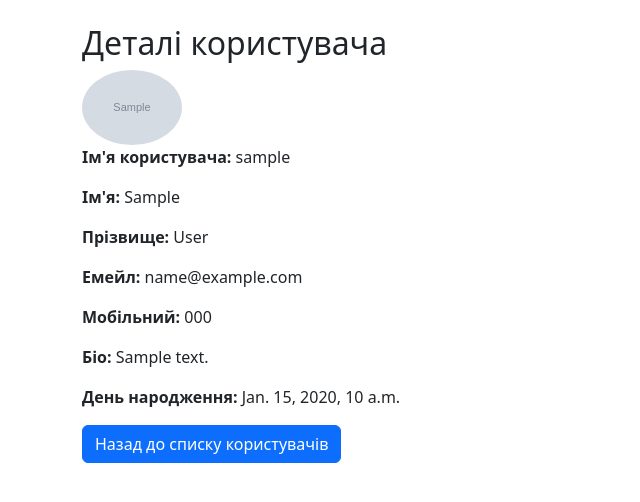
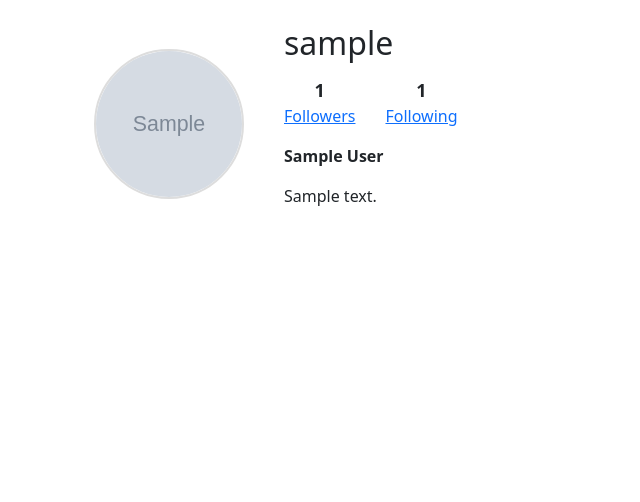
Before and after one commit to Rokit8481/social-network, a Django app: template templates/accounts/user_detail.html in a window 1280 px wide. Shown: the part 56-558 px from the top of the page, without its empty margins (0-640 px from the left). Run offline with Django 5.2, Linux system fonts and the light colour scheme; the template is opened without the code that fills it: most values are stand-ins (such as "Sample title", 1, 10 or a date in 2020); grey boxes marked "Sample" are stand-in pictures.

Commit message:
Add follow system and logic, changes in templates, other few changes

```diff
--- a/accounts/admin.py
+++ b/accounts/admin.py
@@ -1,4 +1,5 @@
 from django.contrib import admin
-from .models import UserProfile
+from .models import UserProfile, Follow
 
+admin.site.register(Follow)
 admin.site.register(UserProfile)
--- a/accounts/urls.py
+++ b/accounts/urls.py
@@ -6,5 +6,6 @@ urlpatterns = [
     path('login/', CustomLoginView.as_view(), name='login'),
     path('logout/', CustomLogoutView.as_view(), name='logout'),
     path('', UsersListView.as_view(), name='users_list'),
-    path('profile/<slug:slug>/', UserDetailView.as_view(), name='user_detail'),
+    path('user/<slug:slug>/', UserDetailView.as_view(), name='user_detail'),
+    path('user/<slug:slug>/follow/', ToggleFollowView.as_view(), name='toggle_follow'),
 ]
--- a/social_network/urls.py
+++ b/social_network/urls.py
@@ -21,7 +21,7 @@ from django.conf.urls.static import static
 
 urlpatterns = [
     path('admin/', admin.site.urls),
-    path('accounts/', include('accounts.urls')),
+    path('', include('accounts.urls')),
     # path('channels/', include('channels.urls')),
     # path('messenger/', include('messenger.urls')),
     # path('notifications/', include('notifications.urls')),
--- /dev/null
+++ b/static/css/styles.css
@@ -0,0 +1,34 @@
+.profile-header {
+    display: flex;
+    align-items: center;
+    gap: 40px;
+    margin-bottom: 30px;
+}
+.profile-avatar img {
+    width: 150px;
+    height: 150px;
+    object-fit: cover;
+    border-radius: 50%;
+    border: 2px solid #ddd;
+}
+.profile-stats {
+    display: flex;
+    gap: 30px;
+    margin: 15px 0;
+    cursor: pointer;
+}
+.profile-stats div {
+    text-align: center;
+}
+.profile-stats div span {
+    font-weight: bold;
+    font-size: 18px;
+    display: block;
+}
+.avatar-small {
+    width: 45px;
+    height: 45px;
+    border-radius: 50%;
+    margin-right: 10px;
+    object-fit: cover;
+}
--- a/templates/accounts/user_detail.html
+++ b/templates/accounts/user_detail.html
@@ -1,25 +1,104 @@
 {% extends "base.html" %}
 {% load static %}
 
-{% block title %}User Detail - {{ user_detail.username }}{% endblock %}
+{% block title %}{{ user_detail.username }} — profile{% endblock %}
 
 {% block content %}
-<h2>Деталі користувача</h2>
-<div class="user-detail">
-    <div class="avatar">
-        {% if user_detail.avatar %}
-            <img src="{{ user_detail.avatar.url }}" alt="{{ user_detail.username }}" width="100" class="rounded-circle">
+
+
+<div class="container mt-4">
+    <div class="profile-header">
+        <div class="profile-avatar">
+            <img src="{{ user_detail.avatar.url }}" alt="{{ user_detail.username }}">
+        </div>
+        <div>
+            <h2 class="mb-2">{{ user_detail.username }}</h2>
+            <div class="profile-stats">
+                <div>
+                    <span>{{ followers_count }}</span>
+                    <a href="#" data-bs-toggle="modal" data-bs-target="#followersModal">Followers</a>
+                </div>
+                <div>
+                    <span>{{ following_count }}</span>
+                    <a href="#" data-bs-toggle="modal" data-bs-target="#followingModal">Following</a>
+                </div>
+
+            </div>
+
+            {% if request.user.is_authenticated and request.user != user_detail %}
+                <form action="{% url 'toggle_follow' user_detail.slug %}" method="POST">
+                    {% csrf_token %}
+                    {% if is_following %}
+                        <button class="btn btn-outline-danger">Unfollow</button>
+                    {% else %}
+                        <button class="btn btn-primary">Follow</button>
+                    {% endif %}
+                </form>
+            {% endif %}
+
+            <p class="mt-3"><strong>{{ user_detail.first_name }} {{ user_detail.last_name }}</strong></p>
+            <p>{{ user_detail.bio }}</p>
+        </div>
+    </div>
+</div>
+
+
+
+<!-- ====================== MODAL: FOLLOWERS ====================== -->
+
+<div class="modal fade" id="followersModal" tabindex="-1" aria-hidden="true">
+  <div class="modal-dialog modal-dialog-centered">
+    <div class="modal-content">
+
+      <div class="modal-header">
+        <h5 class="modal-title">Followers</h5>
+        <button type="button" class="btn-close" data-bs-dismiss="modal"></button>
+      </div>
+
+      <div class="modal-body">
+        {% if followers %}
+            {% for fl in followers %}
+                <a href="{% url 'user_detail' fl.follower.slug %}" class="d-flex align-items-center mb-3 text-decoration-none text-dark">
+                    <img src="{{ fl.follower.avatar.url }}" class="avatar-small">
+                    <span>{{ fl.follower.username }}</span>
+                </a>
+            {% endfor %}
         {% else %}
-            <span class="text-muted">Аватар не завантажено</span>
+            <p class="text-muted">No followers yet.</p>
         {% endif %}
+      </div>
+
     </div>
-    <p><strong>Ім'я користувача:</strong> {{ user_detail.username }}</p>
-    <p><strong>Ім'я:</strong> {{ user_detail.first_name }}</p>
-    <p><strong>Прізвище:</strong> {{ user_detail.last_name }}</p>
-    <p><strong>Емейл:</strong> {{ user_detail.email }}</p>
-    <p><strong>Мобільний:</strong> {{ user_detail.mobile }}</p>
-    <p><strong>Біо:</strong> {{ user_detail.bio }}</p>
-    <p><strong>День народження:</strong> {{ user_detail.birthday }}</p>
+  </div>
 </div>
-<a href="{% url 'users_list' %}" class="btn btn-primary">Назад до списку користувачів</a>
+
+
+<!-- ====================== MODAL: FOLLOWING ====================== -->
+
+<div class="modal fade" id="followingModal" tabindex="-1" aria-hidden="true">
+  <div class="modal-dialog modal-dialog-centered">
+    <div class="modal-content">
+
+      <div class="modal-header">
+        <h5 class="modal-title">Following</h5>
+        <button type="button" class="btn-close" data-bs-dismiss="modal"></button>
+      </div>
+
+      <div class="modal-body">
+        {% if following %}
+            {% for fl in following %}
+                <a href="{% url 'user_detail' fl.following.slug %}" class="d-flex align-items-center mb-3 text-decoration-none text-dark">
+                    <img src="{{ fl.following.avatar.url }}" class="avatar-small">
+                    <span>{{ fl.following.username }}</span>
+                </a>
+            {% endfor %}
+        {% else %}
+            <p class="text-muted">No following yet.</p>
+        {% endif %}
+      </div>
+
+    </div>
+  </div>
+</div>
+
 {% endblock %}
--- a/templates/base.html
+++ b/templates/base.html
@@ -6,6 +6,7 @@
     <meta name="viewport" content="width=device-width, initial-scale=1">
     <title>{% block title %}Social Network{% endblock %}</title>
     <link href="https://cdn.jsdelivr.net/npm/bootstrap@5.3.0/dist/css/bootstrap.min.css" rel="stylesheet">
+    <script src="https://cdn.jsdelivr.net/npm/bootstrap@5.3.2/dist/js/bootstrap.bundle.min.js"></script>
     <link rel="stylesheet" href="{% static 'css/styles.css' %}">
 </head>
 <body>
```
Also changed, not shown: accounts/models.py (+23 -1 lines), accounts/views.py (+54 -6 lines), templates/accounts/users_list.html (+10 -11 lines), accounts/migrations/0002_follow.py (added), static/js/script.js (added).
